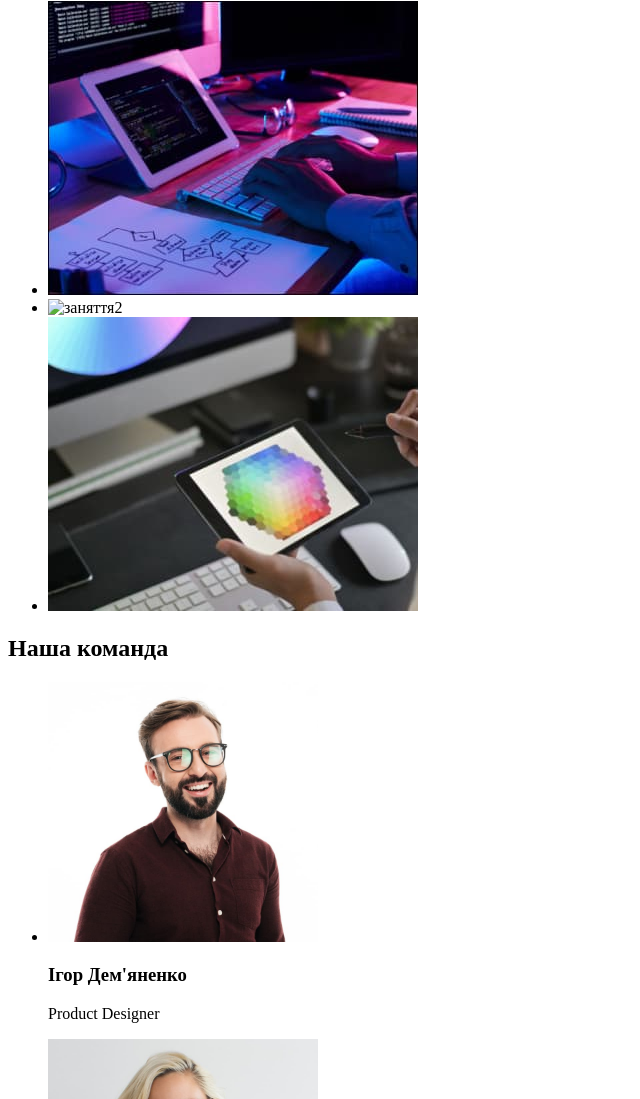
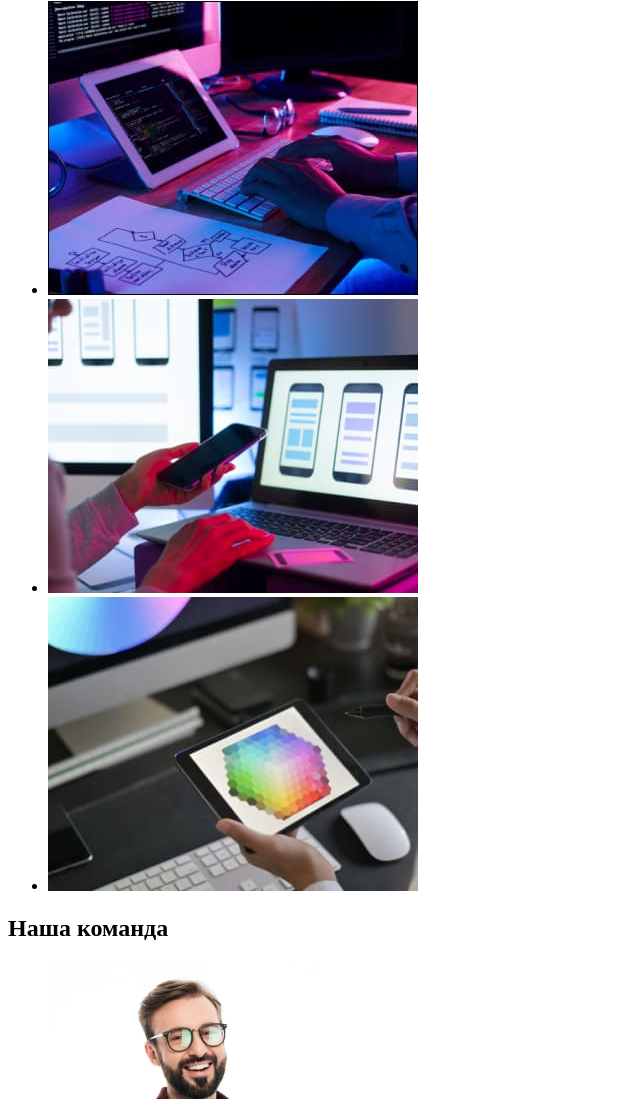
Before and after one commit to andrey-kupka/goit-markup-hw-01, a plain HTML site: page index.html in a window 1280 px wide. Shown: the part 641-1740 px from the top of the page, without its empty margins (0-640 px from the left). Drawn offline with Linux system fonts and the light colour scheme; the site is published under a folder, as on GitHub Pages, so addresses that start at the root find nothing.

Commit message:
Update index.html

```diff
--- a/index.html
+++ b/index.html
@@ -72,7 +72,7 @@
           </li>
           <li>
             <img
-              src="/images/img_about2.jpg"
+              src="./images/img_about2.jpg"
               alt="заняття2"
               width="370"
               height="294"
```
